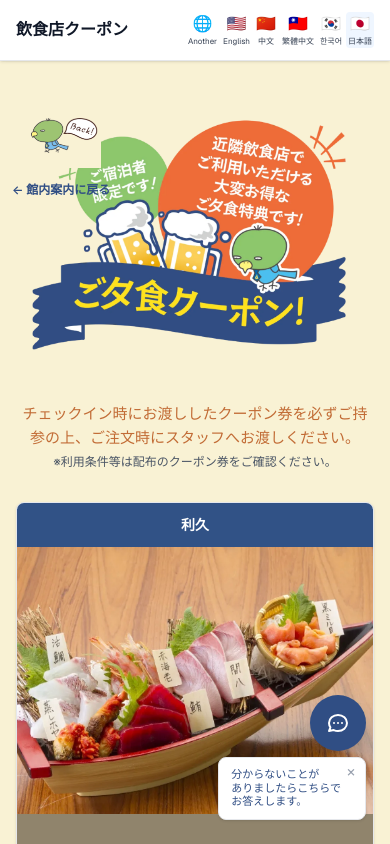
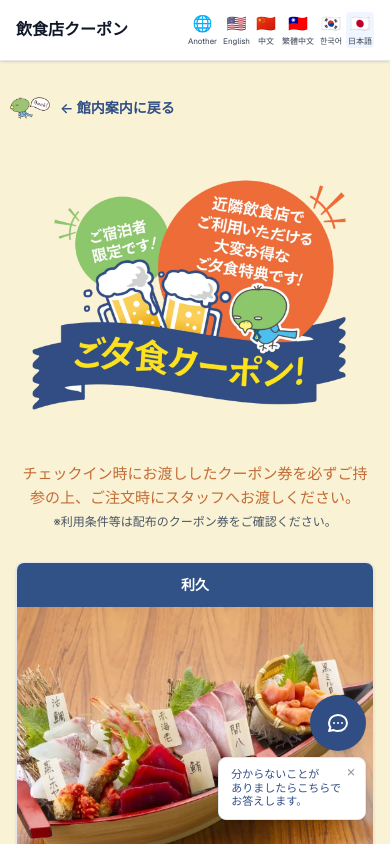
Before and after one commit to imakouma/hotel-granteras, a Next.js app: page /coupon in a window 390 px wide. Shown: the top 844 px of the page. Built offline with nearby package versions, Linux system fonts and the light colour scheme.

Commit message:
14-model

```diff
--- a/app/coupon/page.tsx
+++ b/app/coupon/page.tsx
@@ -10,7 +10,6 @@ const BANNER_ASPECT = "aspect-[4/3]";
 const CARD_IMAGE_ASPECT = "aspect-[4/3]";
 
 /** 参考画像の色（ご夕食クーポン!バナー） */
-const BANNER_BLUE = "#315286";
 const HEADER_BG = "#315286";
 const COUPON_BG = "#90846c";
 /** 本家のクーポン文言色（若干黄色みのクリーム） */
@@ -453,8 +452,24 @@ export default function CouponPage() {
       </header>
 
       <main className="mx-auto max-w-6xl px-4 py-6 sm:px-6 sm:py-8">
-        {/* メインバナー（ご夕食クーポン!）・左上に館内案内に戻るを大きく配置 */}
+        {/* メインバナー（ご夕食クーポン!）・スマホでは館内案内に戻るを上に分離、PCでは左上にオーバーレイ */}
         <section className="mb-6 -mx-4 sm:-mx-6 relative">
+          {/* スマホ版：館内案内に戻るをバナー上に表示（重なり防止） */}
+          <Link
+            href="/"
+            className="sm:hidden mb-3 flex items-center gap-2 px-1 transition-opacity hover:opacity-90 hover:underline"
+            style={{ color: "#304E84" }}
+          >
+            <Image
+              src={encodeURI(backIconImage)}
+              alt=""
+              width={48}
+              height={48}
+              className="h-12 w-12 shrink-0 object-contain"
+              unoptimized
+            />
+            <span className="text-sm font-semibold leading-tight">{t.backToGuide}</span>
+          </Link>
           <div className={`relative w-full overflow-hidden ${BANNER_ASPECT} max-h-[380px] bg-[#f9f2d4] sm:max-h-[420px]`}>
             <Image
               src={encodeURI(bannerImage)}
@@ -464,10 +479,10 @@ export default function CouponPage() {
               sizes="100vw"
               unoptimized
             />
-            {/* バナー左上：枠なし・鳥アイコンを大きく＋その下に館内案内に戻る */}
+            {/* PC版：バナー左上に鳥アイコン＋館内案内に戻るをオーバーレイ */}
             <Link
               href="/"
-              className="absolute left-3 top-3 sm:left-4 sm:top-4 z-10 flex flex-col items-center gap-1.5 transition-opacity hover:opacity-90 hover:underline sm:gap-2"
+              className="hidden sm:flex absolute left-4 top-4 z-10 flex-col items-center gap-2 transition-opacity hover:opacity-90 hover:underline"
               style={{ color: "#304E84" }}
             >
               <Image
@@ -475,10 +490,10 @@ export default function CouponPage() {
                 alt=""
                 width={112}
                 height={112}
-                className="h-20 w-20 shrink-0 object-contain sm:h-24 sm:w-24"
+                className="h-24 w-24 shrink-0 object-contain"
                 unoptimized
               />
-              <span className="text-center text-xs font-semibold leading-tight sm:text-sm">{t.backToGuide}</span>
+              <span className="text-center text-sm font-semibold leading-tight">{t.backToGuide}</span>
             </Link>
           </div>
         </section>
--- a/contexts/LanguageContext.tsx
+++ b/contexts/LanguageContext.tsx
@@ -1,6 +1,6 @@
 "use client";
 
-import { createContext, useContext, useState, useCallback, useEffect } from "react";
+import { createContext, useContext, useCallback, useSyncExternalStore } from "react";
 
 export type LanguageCode =
   | "ja"
@@ -20,6 +20,9 @@ export type LanguageCode =
   | "zh-TW";
 
 const STORAGE_KEY = "app-language";
+const VALID_LANGUAGES: LanguageCode[] = [
+  "ja", "en", "zh", "ko", "fr", "de", "es", "it", "th", "vi", "id", "pt", "tl", "ms", "zh-TW",
+];
 
 type LanguageContextValue = {
   language: LanguageCode;
@@ -36,26 +39,44 @@ const LanguageContext = createContext<LanguageContextValue>(defaultValue);
 function getStoredLanguage(): LanguageCode {
   if (typeof window === "undefined") return "ja";
   const stored = localStorage.getItem(STORAGE_KEY);
-  const valid: LanguageCode[] = [
-    "ja", "en", "zh", "ko", "fr", "de", "es", "it", "th", "vi", "id", "pt", "tl", "ms", "zh-TW",
-  ];
-  if (stored && valid.includes(stored as LanguageCode)) return stored as LanguageCode;
+  if (stored && VALID_LANGUAGES.includes(stored as LanguageCode)) return stored as LanguageCode;
   return "ja";
 }
 
+let currentLanguage: LanguageCode = "ja";
+const listeners = new Set<() => void>();
+
+function subscribe(listener: () => void) {
+  if (typeof window !== "undefined" && listeners.size === 0) {
+    currentLanguage = getStoredLanguage();
+  }
+  listeners.add(listener);
+  if (typeof window !== "undefined") {
+    listener();
+  }
+  return () => listeners.delete(listener);
+}
+
+function getSnapshot(): LanguageCode {
+  return currentLanguage;
+}
+
+function getServerSnapshot(): LanguageCode {
+  return "ja";
+}
+
+function setLanguageStore(lang: LanguageCode) {
+  if (currentLanguage === lang) return;
+  currentLanguage = lang;
+  if (typeof window !== "undefined") {
+    localStorage.setItem(STORAGE_KEY, lang);
+  }
+  listeners.forEach((listener) => listener());
+}
+
 export function LanguageProvider({ children }: { children: React.ReactNode }) {
-  const [language, setLanguageState] = useState<LanguageCode>("ja");
-
-  useEffect(() => {
-    setLanguageState(getStoredLanguage());
-  }, []);
-
-  const setLanguage = useCallback((lang: LanguageCode) => {
-    setLanguageState(lang);
-    if (typeof window !== "undefined") {
-      localStorage.setItem(STORAGE_KEY, lang);
-    }
-  }, []);
+  const language = useSyncExternalStore(subscribe, getSnapshot, getServerSnapshot);
+  const setLanguage = useCallback((lang: LanguageCode) => setLanguageStore(lang), []);
 
   return (
     <LanguageContext.Provider value={{ language, setLanguage }}>
```
